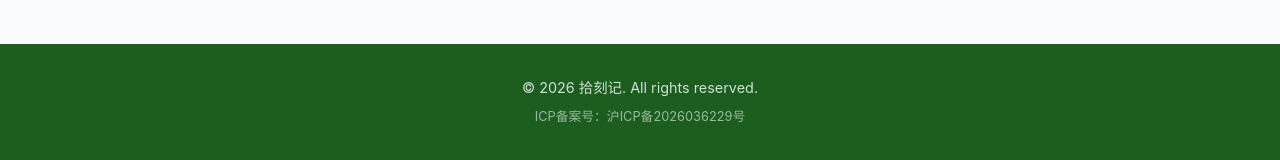
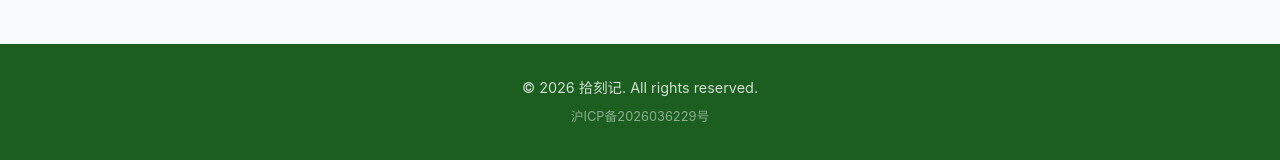
Before and after one commit to ycynb666/shikeji, a Flask app: template templates/about.html in a window 1280 px wide. Shown: the part 804-964 px from the top of the page. Run offline with Flask 3, Linux system fonts and the light colour scheme; the template is opened without the code that fills it, so the values that code supplies are empty.

Commit message:
?????????

```diff
--- a/templates/about.html
+++ b/templates/about.html
@@ -50,7 +50,7 @@
     <footer class="footer">
         <div class="container">
             <p>&copy; 2026 拾刻记. All rights reserved.</p>
-            <p class="icp">ICP备案号：沪ICP备2026036229号</p>
+            <p class="icp"><a href="https://beian.miit.gov.cn/" target="_blank" rel="noopener" class="icp-link">沪ICP备2026036229号</a></p>
         </div>
     </footer>
 </body>
```
